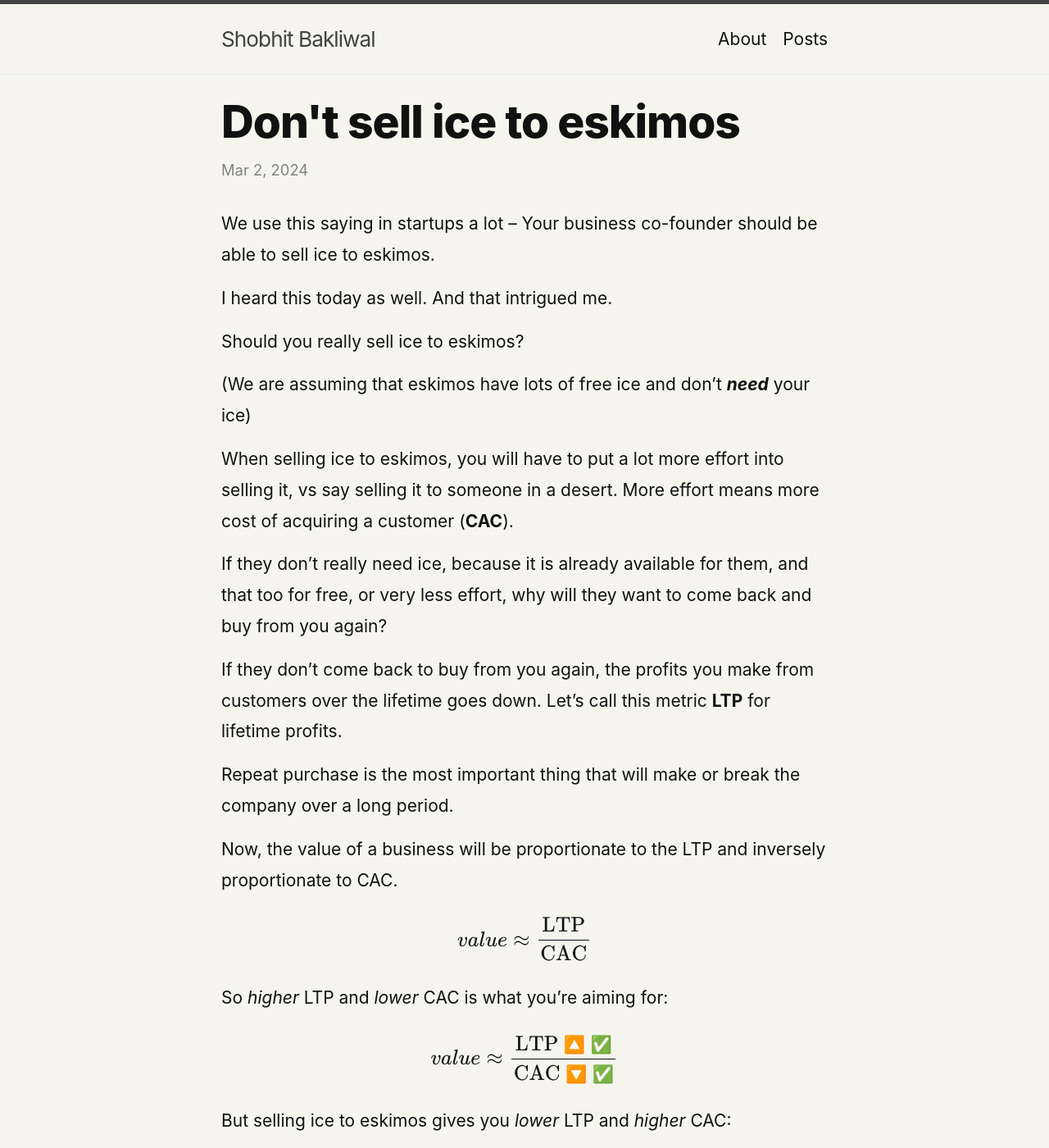
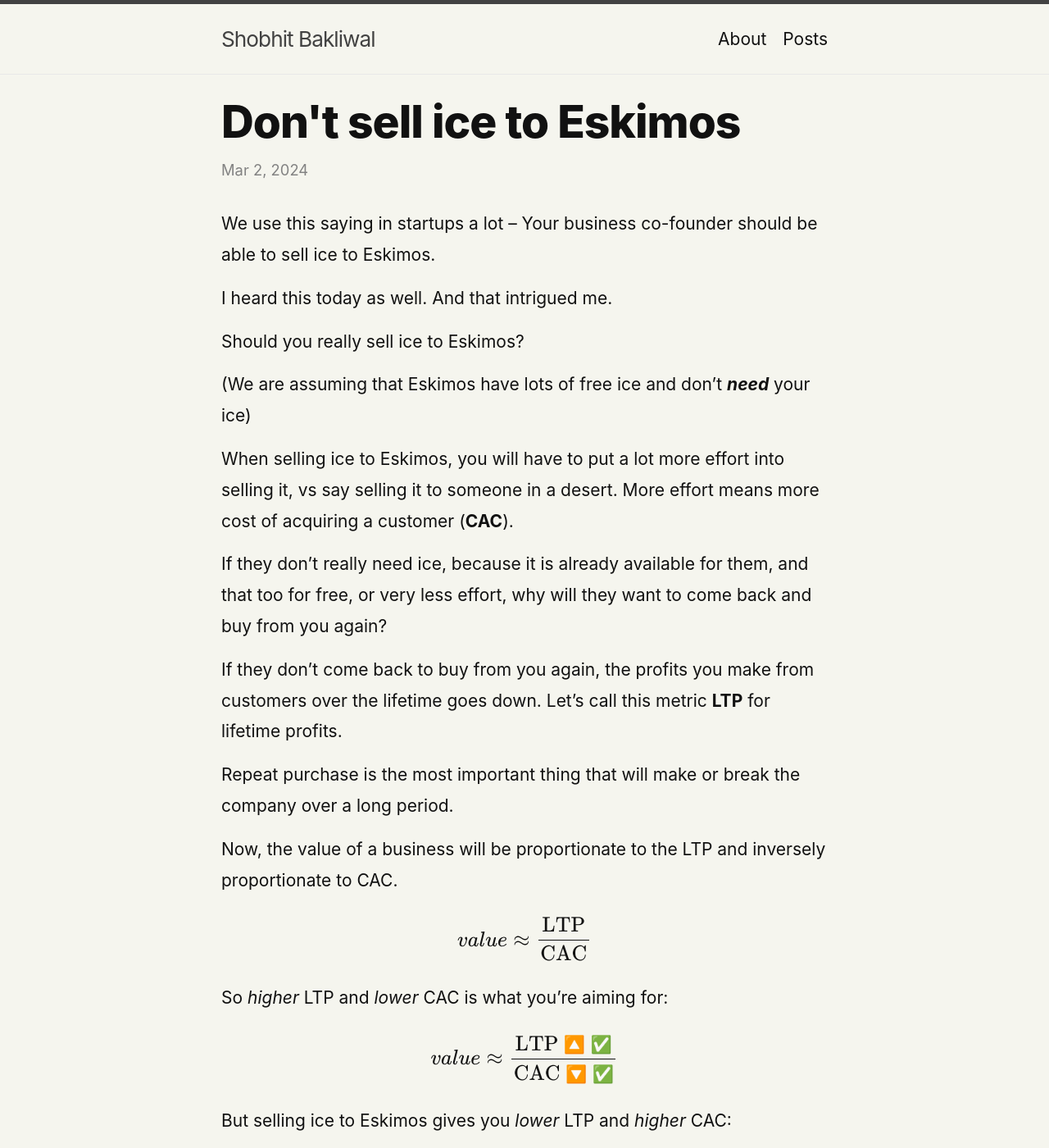
Before and after one commit to shobhitic/shobhitic.github.io, a Jekyll site: the page built from _posts/2024-03-03-ice-to-eskimos.md, in a window 1280 px wide and 1400 px high. Shown: the whole window at 82% size. Built offline with Jekyll 4.4.1, drawn with Linux system fonts in a browser that asks for light colours; formulas are drawn with MathJax 3; comment, search, counter and statistics services are not loaded; some of the changed text lies outside the part shown.

```diff
--- a/_posts/2024-03-03-ice-to-eskimos.md
+++ b/_posts/2024-03-03-ice-to-eskimos.md
@@ -1,21 +1,21 @@
 ---
 layout: post
-title: Don't sell ice to eskimos
+title: Don't sell ice to Eskimos
 date: 2024-03-03 03:27 +0530
 categories: business
 ---
 
 <script src="https://cdn.mathjax.org/mathjax/latest/MathJax.js?config=TeX-AMS-MML_HTMLorMML" type="text/javascript"></script>
 
-We use this saying in startups a lot -- Your business co-founder should be able to sell ice to eskimos.
+We use this saying in startups a lot -- Your business co-founder should be able to sell ice to Eskimos.
 
 I heard this today as well. And that intrigued me.
 
-Should you really sell ice to eskimos?
+Should you really sell ice to Eskimos?
 
-(We are assuming that eskimos have lots of free ice and don't ___need___ your ice)
+(We are assuming that Eskimos have lots of free ice and don't ___need___ your ice)
 
-When selling ice to eskimos, you will have to put a lot more effort into selling it, vs say selling it to someone in a desert. More effort means more cost of acquiring a customer (**CAC**).
+When selling ice to Eskimos, you will have to put a lot more effort into selling it, vs say selling it to someone in a desert. More effort means more cost of acquiring a customer (**CAC**).
 
 If they don't really need ice, because it is already available for them, and that too for free, or very less effort, why will they want to come back and buy from you again?
 
@@ -32,12 +32,12 @@ So *higher* LTP and *lower* CAC is what you're aiming for:
 
 $$ value\approx\frac{\text{LTP 🔼 ✅}}{\text{CAC 🔽 ✅}} $$
 
-But selling ice to eskimos gives you _lower_ LTP and _higher_ CAC:
+But selling ice to Eskimos gives you _lower_ LTP and _higher_ CAC:
 
 $$ value\approx\frac{\text{LTP 🔽 ❌}}{\text{CAC 🔼 ❌}} $$
 
 Literally, the worst thing you can do for value creation, and by extension, your business.
 
-You should, as quickly as possible, find out whether you're trying to sell ice to eskimos. Tracking repeat purchases is probably the best indicator to find whether you're selling ice to eskimos.
+You should, as quickly as possible, find out whether you're trying to sell ice to Eskimos. Tracking repeat purchases is probably the best indicator to find whether you're selling ice to Eskimos.
 
-Don't sell ice to eskimos!
+Don't sell ice to Eskimos!
```
